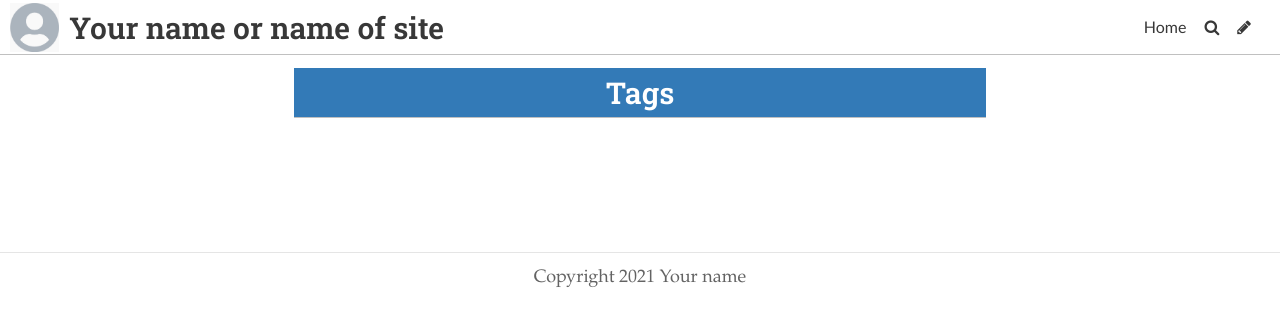
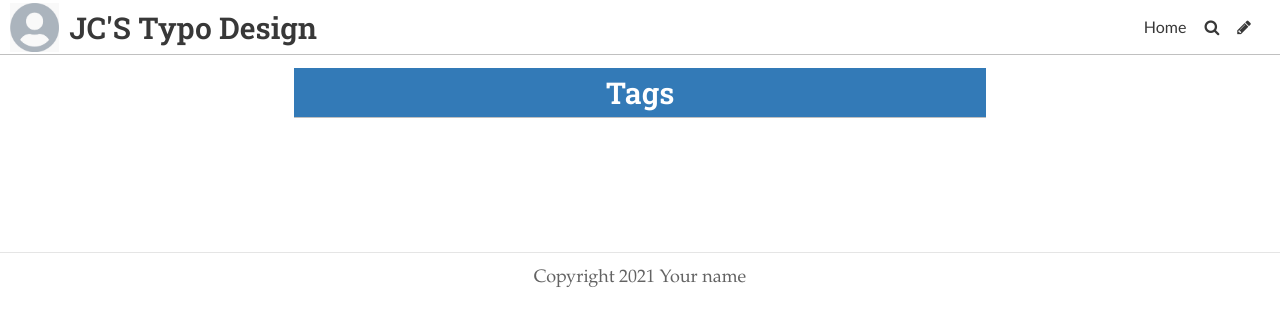
Before and after one commit to JEREMY-0/JC01, a Jekyll site: the page built from pages/tags.md, in a window 1280 px wide. Shown: the top 326 px of the page. Built offline with Jekyll 4.4.1, drawn with Linux system fonts in a browser that asks for light colours; some web fonts are replaced.

Commit message:
Update Settings “general”

```diff
--- a/_data/settings.yml
+++ b/_data/settings.yml
@@ -1,10 +1,10 @@
-title: Your name or name of site
-description: A website with a blog
+title: JC'S Typo Design
+description: A website with a typography
 footer_text: Copyright 2021 Your name
-header_feature_image: ../uploads/placeholder1.jpg
+header_feature_image: ../uploads/kristopher-roller-zepnjqycr4u-unsplash.jpg
 header_text: My Dream Blog
 header_text_color: "#ffffff"
-bannerheight: 20vmax
+bannerheight: 40vmax
 navbarheight: 55px
 logo: /uploads/logo.jpg
 favicon: /uploads/favicon.ico
```
Also changed, not shown: 1 other file.
